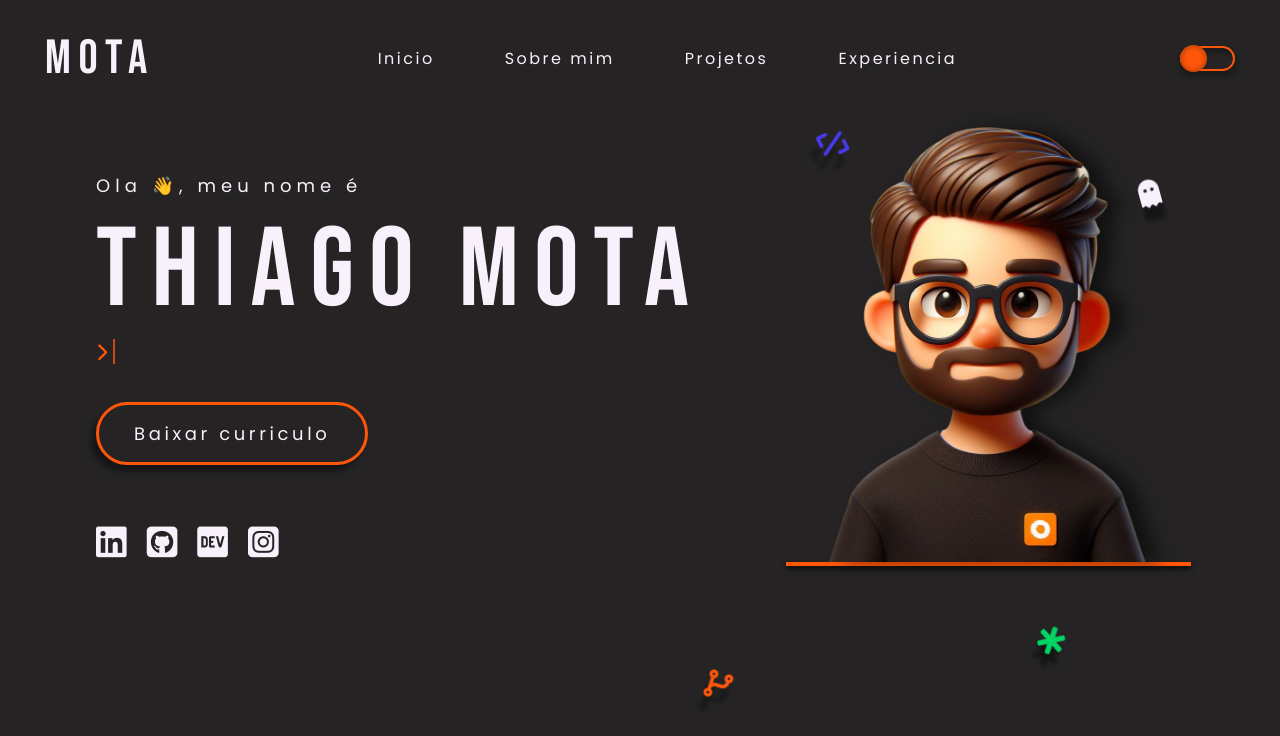
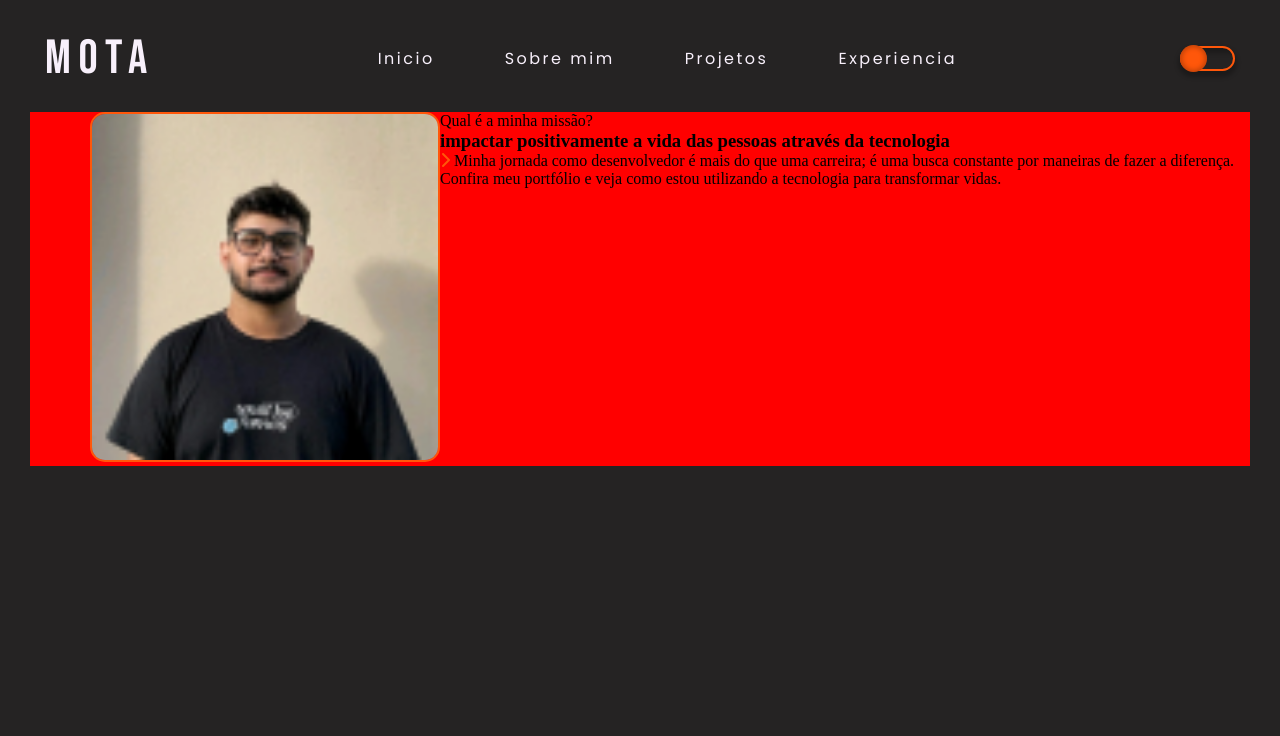
Before and after one commit to thiagomotaPE/portfolio, an Angular app: page / in a window 1280 px wide. Shown: the top 736 px of the page. Built offline with nearby package versions, Linux system fonts and the light colour scheme.

Commit message:
about
começando a fazer a sessão about

```diff
--- a/src/app/components/header/header.component.css
+++ b/src/app/components/header/header.component.css
@@ -8,7 +8,10 @@ header {
     margin: 15px;
     margin-left: 30px;
     margin-right: 30px;
-    margin-bottom: 0;
+    margin-bottom: 0px;
+
+    /* position: fixed;
+    z-index: 100; */
 }
 
 header > .logo-area > a {
--- a/src/app/components/saudation/saudation.component.css
+++ b/src/app/components/saudation/saudation.component.css
@@ -14,8 +14,8 @@ p {
     margin-bottom: 5px;
 }
 
-.label1 > .hi:hover {
-    animation: 0.3s linear infinite;
+.label1 > .hi {
+    z-index: 2;
 }
 
 .name {
--- a/src/app/pages/home/home.component.css
+++ b/src/app/pages/home/home.component.css
@@ -3,9 +3,14 @@ main {
     flex-direction: row;
     justify-content: center;
 
+    width: 90vw;
+    height: 80vh;
+
     margin-top: 10px;
     margin-left: 30px;
     margin-right: 30px;
+
+    background-color: red;
 }
 
 main > .saudation {
@@ -62,8 +67,13 @@ main > .avatar .branch-icon {
     transform: rotate(18.407deg);
     right: 550px;
     bottom: 100px;
+    transition: all 0.1s ease-in-out;
 
     z-index: 2;
+}
+
+main > .avatar .branch-icon:hover {
+    font-size: 35px;
 }
 
 main > .avatar .ghost-icon {
@@ -117,4 +127,28 @@ main > .avatar label {
     100% {
       transform: rotate(360deg);
     }
-  }
+}
+
+/* Sessão about */
+.about {
+    position: absolute;
+    display: flex;
+    flex-direction: row;
+    justify-content: center;
+
+    margin-top: 10px;
+    margin-left: 30px;
+    margin-right: 30px;
+
+    background-color: red;
+}
+
+.about > .perfil-photo img {
+    width: 350px;
+    height: 350px;
+    margin-left: 60px;
+
+    border: 2px solid var(--contrastColor);
+    border-radius: 15px;
+
+}
--- a/src/app/pages/home/home.component.html
+++ b/src/app/pages/home/home.component.html
@@ -1,5 +1,5 @@
 <app-header></app-header>
-<main>
+<!-- <main>
     <section class="saudation">
         <div class="saudation-content">
             <app-saudation></app-saudation>
@@ -21,4 +21,40 @@
         <img style="width: 450px; height: 450px;" src="../../../assets/avatar-img/avatar1.png" alt="avatar estilo pixar de thiago mota">
         <label class="underline"></label>
     </section>
-</main>
+</main> -->
+
+<section class="about">
+    <div class="perfil-photo">
+        <img src="../../../assets/perfil-img/perfil1.png" alt="foto de perfil">
+    </div>
+    <div class="description">
+        <div class="apresentation">
+            <p class="title-description">Qual é a minha missão?</p>
+            <h3 class="catchphrase">impactar positivamente a vida das pessoas através da tecnologia</h3>
+            <p class="text-description">
+                <span>
+                    <i class="fa-solid fa-chevron-right" style="color: #ff570a;"></i>
+                </span>
+                Minha jornada como desenvolvedor é mais do que uma carreira; é uma busca constante por maneiras de fazer a diferença. Confira meu portfólio e veja como estou utilizando a tecnologia para transformar vidas.
+            </p>
+        </div>
+        <!-- <div class="skills">
+            <h3 class="skills-title">Skills</h3>
+            <div class="skills-group">
+                <span class="skills-item">Nest.Js</span>
+                <span class="skills-item">Angular</span>
+                <span class="skills-item">Typescript</span>
+                <span class="skills-item">Javascript</span>
+                <span class="skills-item">React.Js</span>
+                <span class="skills-item">SpringBoot</span>
+                <span class="skills-item">Java</span>
+                <span class="skills-item">MySql</span>
+                <span class="skills-item">SQLite</span>
+                <span class="skills-item">Git</span>
+                <span class="skills-item">Docker</span>
+                <span class="skills-item">Insomnia</span>
+                <span class="skills-item">Figma</span>
+            </div>
+        </div> -->
+    </div>
+</section>
--- a/src/styles.css
+++ b/src/styles.css
@@ -38,4 +38,12 @@
 
 body {
     background-color: var(--backgroundColor1);
+    &::-webkit-scrollbar{
+        background-color: var(--backgroundColor1);
+        width: 5px;
+    }
+    &::-webkit-scrollbar-thumb{
+        background-color: var(--contrastColor);
+        height: 138px;
+    }
 }
```
